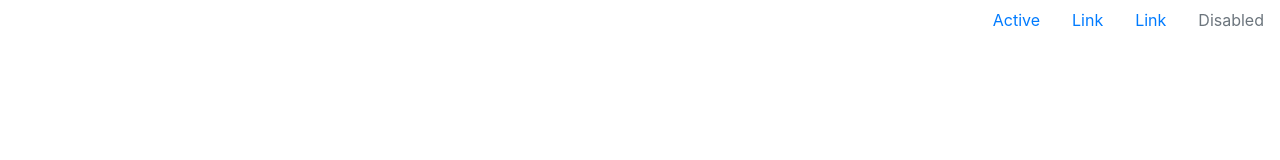
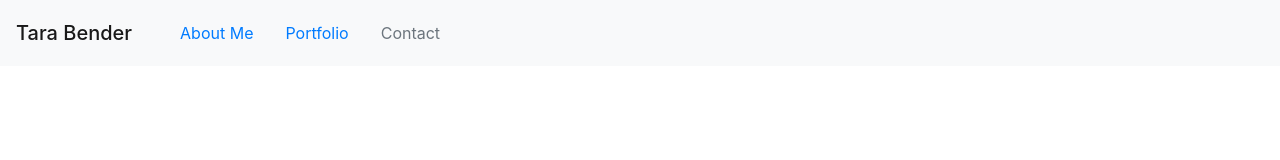
Before and after one commit to tbender0211/Bootstrap-Portfolio, a plain HTML site: page contact.html in a window 1280 px wide. Drawn offline with nearby package versions, Linux system fonts and the light colour scheme.

Commit message:
final navbar

```diff
--- a/contact.html
+++ b/contact.html
@@ -8,20 +8,21 @@
 
     <body>
 
+        <nav class="navbar navbar-expand-lg navbar-light bg-light">
+            <span class="navbar-brand mb-0 h1">
+            <a class="navbar-brand" href="#">Tara Bender</a></span>
             <ul class="nav justify-content-end">
                 <li class="nav-item">
-                <a class="nav-link active" href="#">Active</a>
+                    <a class="nav-link" href="index.html">About Me</a>
                 </li>
                 <li class="nav-item">
-                <a class="nav-link" href="#">Link</a>
+                    <a class="nav-link" href="portfolio.html">Portfolio</a>
                 </li>
                 <li class="nav-item">
-                <a class="nav-link" href="#">Link</a>
-            </li>
-            <li class="nav-item">
-                <a class="nav-link disabled" href="#">Disabled</a>
+                    <a class="nav-link disabled" href="contact.html">Contact</a>
                 </li>
             </ul>
+        </nav>
 
     </body>
 
```
Also changed, not shown: index.html (+7 -8 lines), portfolio.html (+9 -6 lines). Lines whose indentation alone changed are shown as unchanged.
